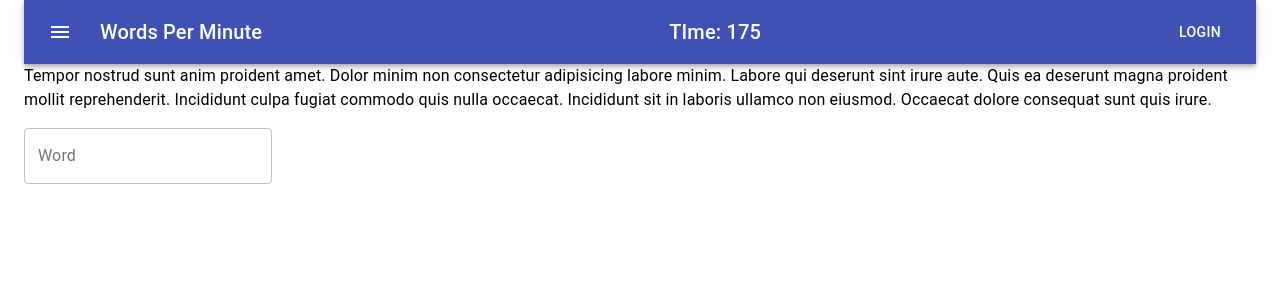
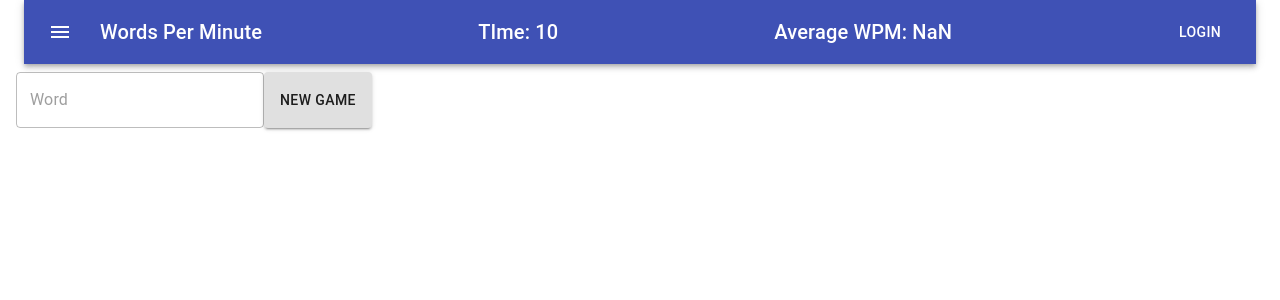
Before and after one commit to pcmunoz/wpmgame, a React (Create React App) app: page / in a window 1280 px wide. Shown: the top 300 px of the page. Built offline with nearby package versions, Linux system fonts and the light colour scheme.

Commit message:
Working prototype

```diff
--- /dev/null
+++ b/src/components/Appbar.tsx
@@ -0,0 +1,65 @@
+import AppBar from '@material-ui/core/AppBar'
+import Button from '@material-ui/core/Button'
+import IconButton from '@material-ui/core/IconButton'
+import { makeStyles } from '@material-ui/core/styles'
+import Toolbar from '@material-ui/core/Toolbar'
+import Typography from '@material-ui/core/Typography'
+import MenuIcon from '@material-ui/icons/Menu'
+import React from 'react'
+
+export interface Character {
+    value: string
+    display: 'initial' | 'correct' | 'wrong'
+}
+
+type Appbar = {
+    time: number
+    wordsPerMinute?: number
+}
+
+const useStyles = makeStyles((theme) => ({
+    root: {
+        flexGrow: 1,
+    },
+    menuButton: {
+        marginRight: theme.spacing(2),
+    },
+    title: {
+        flexGrow: 1,
+    },
+    correct: {
+        color: 'green',
+    },
+    wrong: {
+        color: 'red',
+    },
+}))
+
+export const Appbar: React.FC<Appbar> = ({ time, wordsPerMinute }) => {
+    const classes = useStyles()
+
+    return (
+        <AppBar position="static">
+            <Toolbar>
+                <IconButton
+                    edge="start"
+                    className={classes.menuButton}
+                    color="inherit"
+                    aria-label="menu"
+                >
+                    <MenuIcon />
+                </IconButton>
+                <Typography variant="h6" className={classes.title}>
+                    Words Per Minute
+                </Typography>
+                <Typography variant="h6" className={classes.title}>
+                    TIme: {time}
+                </Typography>
+                <Typography variant="h6" className={classes.title}>
+                    Average WPM: {wordsPerMinute?.toFixed(2)}
+                </Typography>
+                <Button color="inherit">Login</Button>
+            </Toolbar>
+        </AppBar>
+    )
+}
--- a/src/components/View.tsx
+++ b/src/components/View.tsx
@@ -15,6 +15,9 @@ const useStyles = makeStyles((theme) => ({
     wrong: {
         color: 'red',
     },
+    currentWord: {
+        textDecorationLine: 'underline',
+    },
 }))
 
 export const View: React.FC<ViewProps> = ({ characters }) => {
@@ -29,6 +32,7 @@ export const View: React.FC<ViewProps> = ({ characters }) => {
                     className={clsx(
                         value.display === 'wrong' && classes.wrong,
                         value.display === 'correct' && classes.correct,
+                        value.currentWord && classes.currentWord,
                     )}
                 >
                     {value.value}
--- a/src/components/main.tsx
+++ b/src/components/main.tsx
@@ -1,20 +1,20 @@
-import AppBar from '@material-ui/core/AppBar'
 import Button from '@material-ui/core/Button'
 import Container from '@material-ui/core/Container'
+import Dialog from '@material-ui/core/Dialog'
 import Grid from '@material-ui/core/Grid'
-import IconButton from '@material-ui/core/IconButton'
+import Paper from '@material-ui/core/Paper'
 import { makeStyles } from '@material-ui/core/styles'
 import TextField from '@material-ui/core/TextField'
-import Toolbar from '@material-ui/core/Toolbar'
 import Typography from '@material-ui/core/Typography'
-import MenuIcon from '@material-ui/icons/Menu'
 import { LoremIpsum } from 'lorem-ipsum'
 import React from 'react'
+import { Appbar } from './Appbar'
 import { View } from './View'
 
 export interface Character {
     value: string
     display: 'initial' | 'correct' | 'wrong'
+    currentWord: boolean
 }
 
 const useStyles = makeStyles((theme) => ({
@@ -46,23 +46,22 @@ const lorem = new LoremIpsum({
     },
 })
 
-const debounce = (func: any, delay: number) => {
-    let timerId: NodeJS.Timeout
-    return (...args: any) => {
-        clearTimeout(timerId)
-        timerId = setTimeout(() => func(...args), delay)
-    }
-}
+export const GAME_DURATION = 10
+export const START_TIMER = 3
 
 export const Main: React.FC = () => {
     const classes = useStyles()
     const [characters, setCharacters] = React.useState<Character[]>([])
     const [typedCharacters, setTypedCharacters] = React.useState<string>('')
     const [inputValue, setInputValue] = React.useState<string>('')
+    const [time, setTime] = React.useState<number>(GAME_DURATION)
+    const timeRef = React.useRef<any>(null)
+    const [newGame, setNewGame] = React.useState<boolean>(false)
+    const [newGameTimer, setNewGameTimer] = React.useState<number>(0)
+    const [wordsTyped, setWordsTyped] = React.useState<number>(0)
+    const inputRef = React.useRef<HTMLInputElement>(null)
+    const [inputDisabled, setInputDisabled] = React.useState<boolean>(true)
 
-    const [time, setTime] = React.useState<number>(180)
-
-    console.log('inputValue', inputValue)
     const handleChange = React.useCallback(
         (event: React.ChangeEvent<HTMLInputElement>) => {
             const input = event.currentTarget.value
@@ -86,6 +85,7 @@ export const Main: React.FC = () => {
                     }
                 })
             } else {
+                // latest character is not equal
                 if (val[currentChar] !== characters[currentChar].value || hasWrong) {
                     hasWrong = true
                     newCharacters = characters.map((each, index) => {
@@ -98,7 +98,30 @@ export const Main: React.FC = () => {
                         return each
                     })
                 } else {
+                    // all is true
+                    let currentWord = true
                     newCharacters = characters.map((each, index) => {
+                        if (val[currentChar] === ' ') {
+                            // all correct before current index
+                            if (currentChar >= index) {
+                                return {
+                                    ...each,
+                                    display: 'correct',
+                                    currentWord: false,
+                                }
+                            } else {
+                                // not part of word if space
+                                if (each.value === ' ' && currentWord) {
+                                    currentWord = false
+                                }
+
+                                return {
+                                    ...each,
+                                    display: 'initial',
+                                    currentWord,
+                                }
+                            }
+                        }
                         if (currentChar >= index) {
                             return {
                                 ...each,
@@ -113,6 +136,13 @@ export const Main: React.FC = () => {
                 }
             }
 
+            // GROSS WPM FORMULA
+            const correctCharacters = newCharacters.filter((each) => each.display === 'correct')
+                .length
+            const words = correctCharacters / 5
+
+            setWordsTyped(words)
+
             setCharacters(newCharacters)
             if (input.includes(' ') && !hasWrong) {
                 setInputValue('')
@@ -124,66 +154,90 @@ export const Main: React.FC = () => {
         [characters, typedCharacters, inputValue],
     )
 
-    const handleKeyDown = (event: React.KeyboardEvent<HTMLInputElement>) => {
-        console.log('keydown', event.key)
+    const newParagraph = () => {
+        const paragraph = lorem.generateParagraphs(1)
+        let firstWord = true
+        const characters: Character[] = Array.from(paragraph).map((each) => {
+            if (each === ' ' && firstWord) {
+                firstWord = false
+            }
+            return {
+                value: each,
+                display: 'initial',
+                currentWord: firstWord,
+            }
+        })
+
+        setCharacters(characters)
+        setTypedCharacters('')
+        setInputValue('')
+    }
+
+    const newGameClick = () => {
+        setNewGameTimer(START_TIMER)
+        setNewGame(true)
+        newParagraph()
+        setInputDisabled(false)
+        clearInterval(timeRef.current)
     }
 
     React.useEffect(() => {
-        if (time !== 0) {
+        if (newGameTimer > 0) {
+            console.log('newGameTimer', newGameTimer)
             const timer = setTimeout(() => {
-                console.log('timeout')
-                setTime(time - 1)
+                setNewGameTimer(newGameTimer - 1)
             }, 1000)
             return () => clearTimeout(timer)
         }
+
+        if (newGameTimer === 0 && newGame) {
+            setTime(GAME_DURATION)
+            setNewGame(false)
+            timeRef.current = setInterval(() => {
+                setTime((past) => past - 1)
+            }, 1000)
+            inputRef.current?.focus()
+        }
+    }, [newGameTimer, newGame, inputRef])
+
+    React.useEffect(() => {
+        if (time === 0) {
+            clearInterval(timeRef.current)
+            setInputDisabled(true)
+            setInputValue('')
+        }
     })
 
-    React.useEffect(() => {
-        if (Object.keys(characters).length === 0) {
-            const paragraph = lorem.generateParagraphs(1)
-            const characters: Character[] = Array.from(paragraph).map((each) => ({
-                value: each,
-                display: 'initial',
-            }))
-
-            setCharacters(characters)
-        }
-    }, [])
+    console.log(inputRef.current)
 
     return (
         <Container>
-            <AppBar position="static">
-                <Toolbar>
-                    <IconButton
-                        edge="start"
-                        className={classes.menuButton}
-                        color="inherit"
-                        aria-label="menu"
-                    >
-                        <MenuIcon />
-                    </IconButton>
-                    <Typography variant="h6" className={classes.title}>
-                        Words Per Minute
-                    </Typography>
-                    <Typography variant="h6" className={classes.title}>
-                        TIme: {time}
-                    </Typography>
-                    <Button color="inherit">Login</Button>
-                </Toolbar>
-            </AppBar>
+            <Appbar time={time} wordsPerMinute={wordsTyped / ((GAME_DURATION - time) / 60)} />
             <Grid container spacing={2}>
                 <Grid item>
                     <View characters={characters} />
                 </Grid>
-                <Grid item>
+                <Grid container item spacing={2}>
                     <TextField
+                        autoComplete="off"
+                        type="text"
                         value={inputValue}
                         label="Word"
                         id="wordInput"
                         variant="outlined"
                         onChange={handleChange}
-                        onKeyDown={handleKeyDown}
+                        inputRef={inputRef}
+                        disabled={inputDisabled}
+                        autoFocus
                     />
+                    <Button variant="contained" onClick={newGameClick}>
+                        New Game
+                    </Button>
+                    <Dialog open={newGameTimer > 0}>
+                        <Paper>
+                            <Typography>{`New Game starts in ${newGameTimer}`}</Typography>
+                        </Paper>
+                    </Dialog>
                 </Grid>
             </Grid>
         </Container>
--- a/src/index.tsx
+++ b/src/index.tsx
@@ -4,12 +4,7 @@ import App from './App'
 import './index.css'
 import reportWebVitals from './reportWebVitals'
 
-ReactDOM.render(
-    <React.StrictMode>
-        <App />
-    </React.StrictMode>,
-    document.getElementById('root'),
-)
+ReactDOM.render(<App />, document.getElementById('root'))
 
 // If you want to start measuring performance in your app, pass a function
 // to log results (for example: reportWebVitals(console.log))
```
